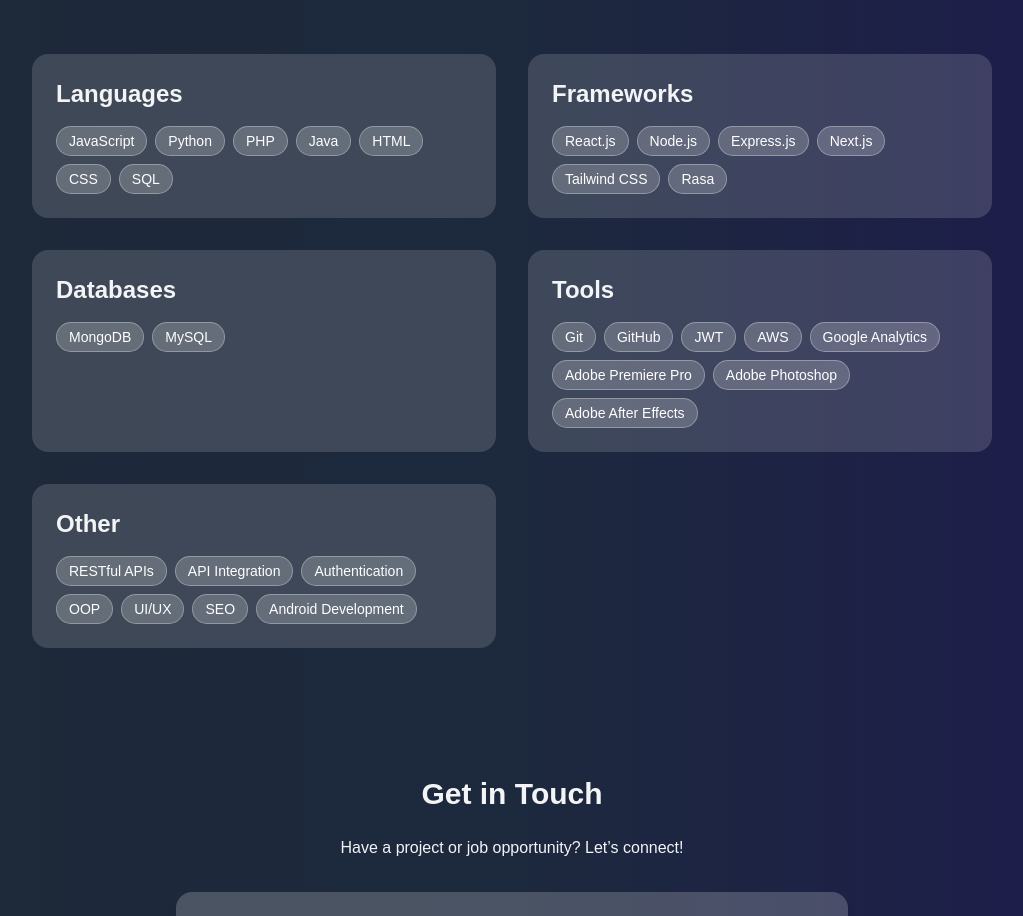
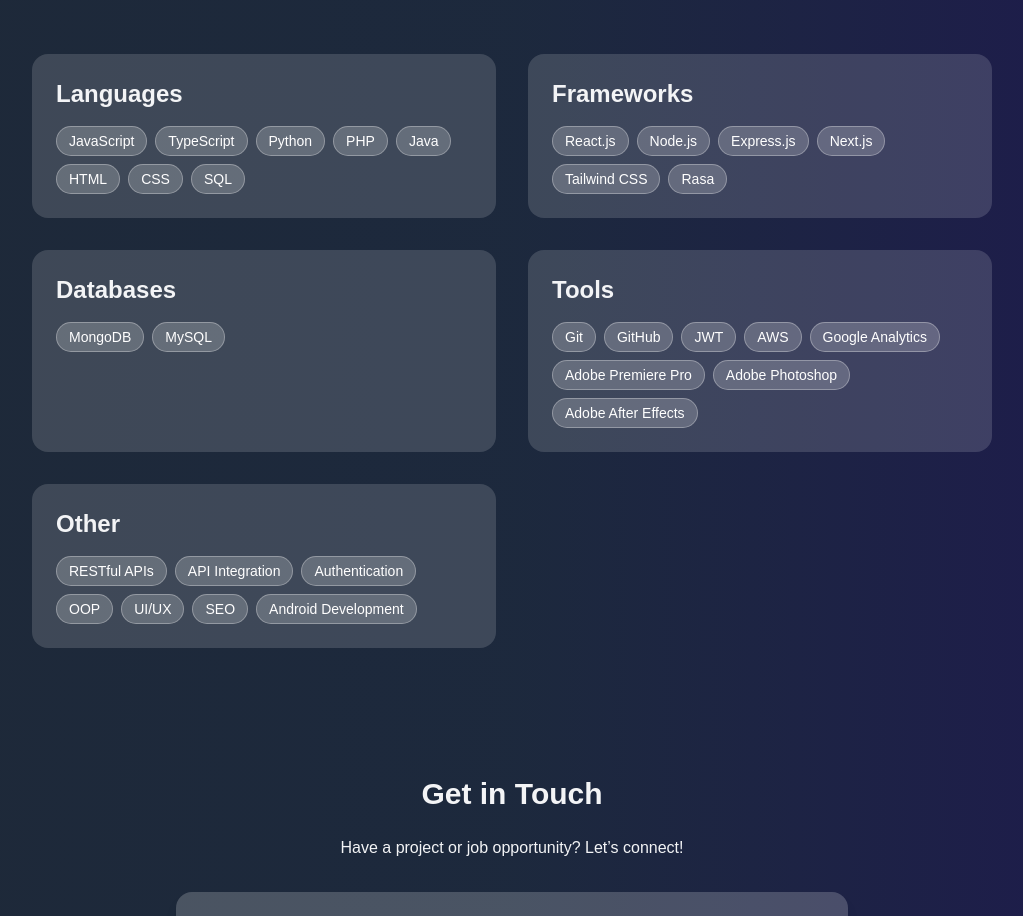
Before and after one commit to sasunmadhuranga/my-portfolio, a Next.js app: page / in a window 1280 px wide. Shown: the part 6446-7362 px from the top of the page, without its empty margins (128-1151 px from the left). Built offline with nearby package versions, Linux system fonts and the light colour scheme.

Commit message:
Skills updated

```diff
--- a/src/components/Skills.js
+++ b/src/components/Skills.js
@@ -1,6 +1,6 @@
 export default function Skills() {
   const skills = {
-    Languages: ["JavaScript", "Python", "PHP", "Java", "HTML", "CSS", "SQL"],
+    Languages: ["JavaScript", "TypeScript", "Python", "PHP", "Java", "HTML", "CSS", "SQL"],
     Frameworks: ["React.js", "Node.js", "Express.js", "Next.js", "Tailwind CSS", "Rasa"],
     Databases: ["MongoDB", "MySQL"],
     Tools: [
```
Also changed, not shown: 1 other file (tests, documents, lock files or other folders).
